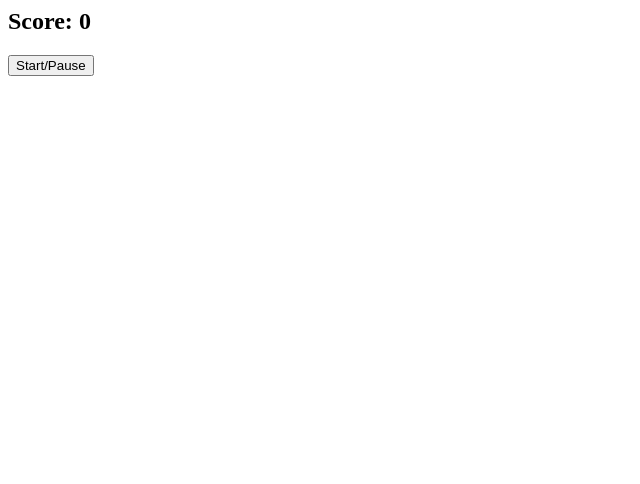
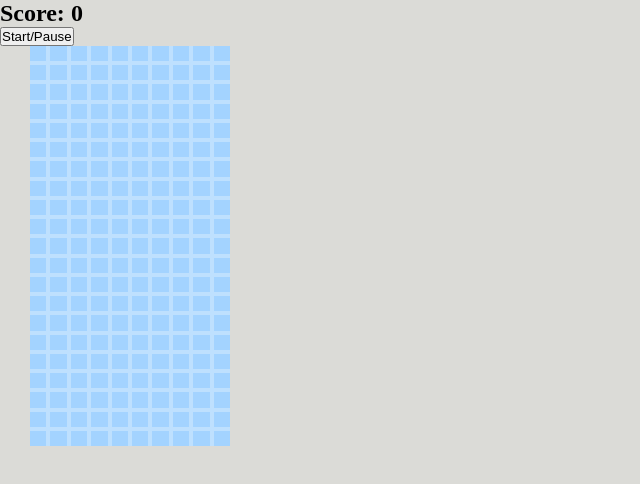
Before and after one commit to shanoysinc/Tetris, a website: page src/index.html in a window 1280 px wide. Shown: the whole page, without its empty margins (0-640 px from the left). Drawn offline with Linux system fonts and the light colour scheme.

Commit message:
styling the grid

```diff
--- a/src/app.ts
+++ b/src/app.ts
@@ -1 +1,14 @@
-console.log("helo");
+document.addEventListener("DOMContentLoaded", () => {
+	const grid = document.querySelector("#grid");
+	function generateGrid() {
+		for (let i = 0; i < 210; i++) {
+			const divElement = document.createElement("div");
+			if (i > 200) {
+				divElement.classList.add("taken");
+			}
+			grid?.appendChild(divElement);
+		}
+	}
+
+	generateGrid();
+});
--- a/src/index.html
+++ b/src/index.html
@@ -3,6 +3,7 @@
 <head>
     <meta charset="UTF-8">
     <meta name="viewport" content="width=device-width, initial-scale=1.0">
+    <link rel="stylesheet" href="./styles.css">
     <title>Tetris</title>
 </head>
 
--- a/src/styles.css
+++ b/src/styles.css
@@ -0,0 +1,27 @@
+*,
+::after,
+::before {
+	box-sizing: border-box;
+	margin: 0;
+	padding: 0;
+}
+body {
+	background-color: hsl(60, 5%, 85%);
+	/* background-color: hsl(337, 100%, 80%); */
+}
+#grid {
+	display: grid;
+	margin-left: 30px;
+	grid-template-columns: repeat(10, 1fr);
+	/* padding: 3px; */
+	gap: 4px;
+	width: 200px;
+	height: 400px;
+	background-color: hsl(208, 97%, 87%);
+}
+
+#grid > div {
+	background-color: hsl(209, 100%, 82%);
+	/* height: 20px;
+	width: 20px; */
+}
```
Also changed, not shown: dist/app.js.
